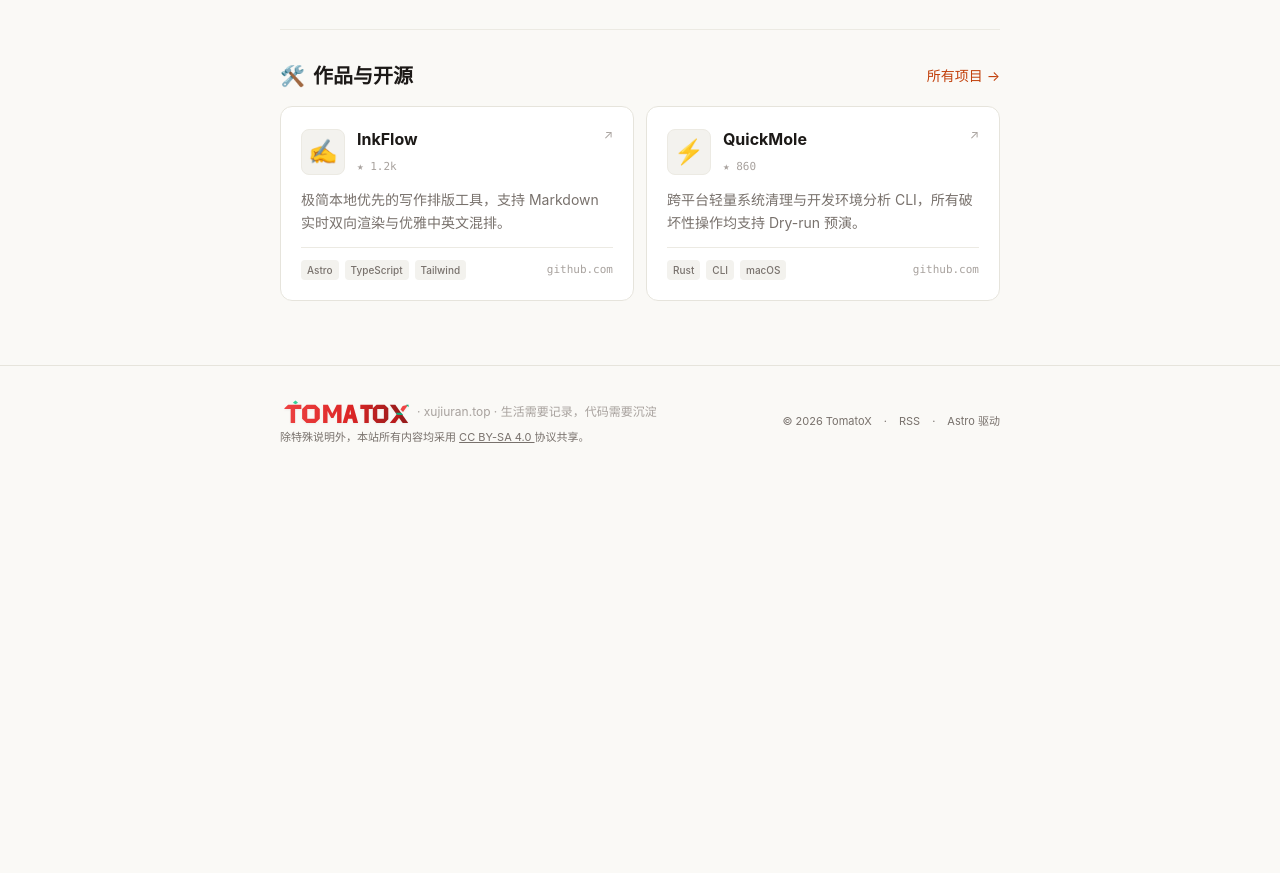
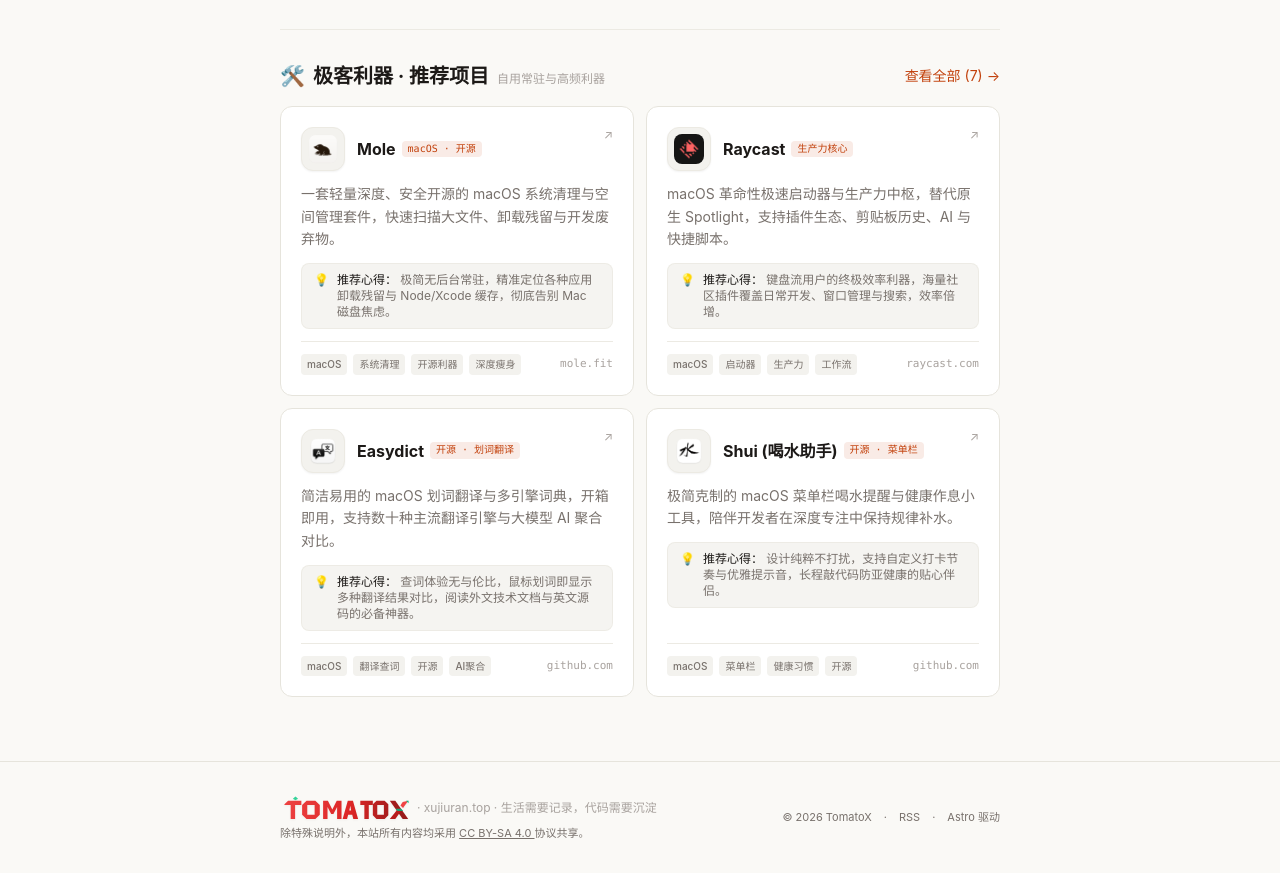
Before and after one commit to xujiuran/tomato.astro, an Astro site: page / in a window 1280 px wide. Shown: the part 1230-2103 px from the top of the page. Before the commit the page ends 1707 px from the top, so only its background shows below. Built offline with nearby package versions, Linux system fonts and the light colour scheme; Astro itself is replaced by a stand-in of ours.

Commit message:
feat(home): update homepage projects section to featured curated tools with real logos and shared data

```diff
--- /dev/null
+++ b/src/data/projects.ts
@@ -0,0 +1,91 @@
+export interface RecommendedProject {
+  name: string;
+  desc: string;
+  highlight: string;
+  tags: string[];
+  link: string;
+  logoUrl: string;
+  icon?: string;
+  badge: string;
+  category: 'productivity' | 'system' | 'health' | 'network';
+}
+
+export const recommendedProjects: RecommendedProject[] = [
+  {
+    name: 'Mole',
+    desc: '一套轻量深度、安全开源的 macOS 系统清理与空间管理套件，快速扫描大文件、卸载残留与开发废弃物。',
+    highlight: '极简无后台常驻，精准定位各种应用卸载残留与 Node/Xcode 缓存，彻底告别 Mac 磁盘焦虑。',
+    tags: ['macOS', '系统清理', '开源利器', '深度瘦身'],
+    link: 'https://mole.fit/zh/',
+    logoUrl: '/images/tools/mole.png',
+    icon: '🧹',
+    badge: 'macOS · 开源',
+    category: 'system',
+  },
+  {
+    name: 'Raycast',
+    desc: 'macOS 革命性极速启动器与生产力中枢，替代原生 Spotlight，支持插件生态、剪贴板历史、AI 与快捷脚本。',
+    highlight: '键盘流用户的终极效率利器，海量社区插件覆盖日常开发、窗口管理与搜索，效率倍增。',
+    tags: ['macOS', '启动器', '生产力', '工作流'],
+    link: 'https://www.raycast.com/',
+    logoUrl: '/images/tools/raycast.png',
+    icon: '🚀',
+    badge: '生产力核心',
+    category: 'productivity',
+  },
+  {
+    name: 'Easydict',
+    desc: '简洁易用的 macOS 划词翻译与多引擎词典，开箱即用，支持数十种主流翻译引擎与大模型 AI 聚合对比。',
+    highlight: '查词体验无与伦比，鼠标划词即显示多种翻译结果对比，阅读外文技术文档与英文源码的必备神器。',
+    tags: ['macOS', '翻译查词', '开源', 'AI聚合'],
+    link: 'https://github.com/tisfeng/easydict',
+    logoUrl: '/images/tools/easydict.png',
+    icon: '📖',
+    badge: '开源 · 划词翻译',
+    category: 'productivity',
+  },
+  {
+    name: 'Shui (喝水助手)',
+    desc: '极简克制的 macOS 菜单栏喝水提醒与健康作息小工具，陪伴开发者在深度专注中保持规律补水。',
+    highlight: '设计纯粹不打扰，支持自定义打卡节奏与优雅提示音，长程敲代码防亚健康的贴心伴侣。',
+    tags: ['macOS', '菜单栏', '健康习惯', '开源'],
+    link: 'https://github.com/rock-zhang/Shui',
+    logoUrl: '/images/tools/shui.png',
+    icon: '💧',
+    badge: '开源 · 菜单栏',
+    category: 'health',
+  },
+  {
+    name: 'Clash Verge Rev',
+    desc: '现代化的跨平台代理网络客户端，基于 Tauri 框架打造，界面优雅简洁，内存开销轻量，规则配置强大。',
+    highlight: '相比老旧客户端更清爽快速，Tauri 原生级低资源占用，订阅管理与分流规则一目了然。',
+    tags: ['跨平台', '网络分流', 'Tauri', '开源'],
+    link: 'https://github.com/clash-verge-rev/clash-verge-rev',
+    logoUrl: '/images/tools/clash-verge.png',
+    icon: '🌐',
+    badge: '跨平台 · 网络利器',
+    category: 'network',
+  },
+  {
+    name: 'KeyStats',
+    desc: '轻巧低占用的 macOS 键盘与鼠标输入统计应用，以直观热力图和图表记录每日敲击数据与打字习惯。',
+    highlight: '满足极客对键入数据的好奇心，清晰查看代码输出密度与工作高峰时段，劳逸结合一览无余。',
+    tags: ['macOS', '按键统计', '热力图', '开源'],
+    link: 'https://github.com/debugtheworldbot/keyStats',
+    logoUrl: '/images/tools/keystats.png',
+    icon: '⌨️',
+    badge: '开源 · 数据洞察',
+    category: 'health',
+  },
+  {
+    name: 'Mos',
+    desc: '让外接普通鼠标拥有媲美 macOS 妙控触控板的平滑顺畅滚动，支持滚轮独立反转和平滑插值算法。',
+    highlight: '外接非苹果鼠标的必备救星，彻底消灭生硬滚动的顿挫感，网页与代码翻阅如同丝般顺滑。',
+    tags: ['macOS', '平滑滚动', '外设优化', '开源'],
+    link: 'https://github.com/Caldis/Mos',
+    logoUrl: '/images/tools/mos.png',
+    icon: '🖱️',
+    badge: '开源 · 外设神器',
+    category: 'system',
+  },
+];
--- a/src/pages/index.astro
+++ b/src/pages/index.astro
@@ -49,24 +49,10 @@ const recentThoughts = [
   }
 ];
 
-const projects = [
-  {
-    name: 'InkFlow',
-    desc: '极简本地优先的写作排版工具，支持 Markdown 实时双向渲染与优雅中英文混排。',
-    tags: ['Astro', 'TypeScript', 'Tailwind'],
-    link: 'https://github.com',
-    icon: '✍️',
-    stars: '1.2k'
-  },
-  {
-    name: 'QuickMole',
-    desc: '跨平台轻量系统清理与开发环境分析 CLI，所有破坏性操作均支持 Dry-run 预演。',
-    tags: ['Rust', 'CLI', 'macOS'],
-    link: 'https://github.com',
-    icon: '⚡',
-    stars: '860'
-  }
-];
+import { recommendedProjects } from '../data/projects';
+
+// Featured tools displayed on homepage (2x2 grid)
+const featuredProjects = recommendedProjects.slice(0, 4);
 ---
 
 <BaseLayout currentPath="/">
@@ -158,19 +144,22 @@ const projects = [
 
   <hr class="my-8 border-[var(--border-secondary)]" />
 
-  <!-- Indie Projects / Open Source (Tw93-style) -->
+  <!-- Recommended Tools / Open Source (Curated) -->
   <section class="space-y-4">
     <div class="flex items-center justify-between">
-      <h2 class="text-lg sm:text-xl font-bold text-[var(--text-primary)] flex items-center gap-2">
-        <span>🛠️</span> 作品与开源
-      </h2>
+      <div class="flex items-baseline gap-2">
+        <h2 class="text-lg sm:text-xl font-bold text-[var(--text-primary)] flex items-center gap-2">
+          <span>🛠️</span> 极客利器 · 推荐项目
+        </h2>
+        <span class="text-xs text-[var(--text-tertiary)] hidden sm:inline">自用常驻与高频利器</span>
+      </div>
       <a href="/projects" class="text-xs sm:text-sm text-[var(--accent)] hover:underline flex items-center gap-1">
-        所有项目 →
+        查看全部 ({recommendedProjects.length}) →
       </a>
     </div>
 
     <div class="grid grid-cols-1 sm:grid-cols-2 gap-3">
-      {projects.map((p) => (
+      {featuredProjects.map((p) => (
         <ProjectCard {...p} />
       ))}
     </div>
--- a/src/pages/projects.astro
+++ b/src/pages/projects.astro
@@ -2,97 +2,7 @@
 import BaseLayout from '../layouts/BaseLayout.astro';
 import ProjectCard from '../components/ProjectCard.astro';
 
-interface RecommendedProject {
-  name: string;
-  desc: string;
-  highlight: string;
-  tags: string[];
-  link: string;
-  logoUrl: string;
-  icon?: string;
-  badge: string;
-  category: 'productivity' | 'system' | 'health' | 'network';
-}
-
-const recommendedProjects: RecommendedProject[] = [
-  {
-    name: 'Mole',
-    desc: '一套轻量深度、安全开源的 macOS 系统清理与空间管理套件，快速扫描大文件、卸载残留与开发废弃物。',
-    highlight: '极简无后台常驻，精准定位各种应用卸载残留与 Node/Xcode 缓存，彻底告别 Mac 磁盘焦虑。',
-    tags: ['macOS', '系统清理', '开源利器', '深度瘦身'],
-    link: 'https://mole.fit/zh/',
-    logoUrl: '/images/tools/mole.png',
-    icon: '🧹',
-    badge: 'macOS · 开源',
-    category: 'system',
-  },
-  {
-    name: 'Raycast',
-    desc: 'macOS 革命性极速启动器与生产力中枢，替代原生 Spotlight，支持插件生态、剪贴板历史、AI 与快捷脚本。',
-    highlight: '键盘流用户的终极效率利器，海量社区插件覆盖日常开发、窗口管理与搜索，效率倍增。',
-    tags: ['macOS', '启动器', '生产力', '工作流'],
-    link: 'https://www.raycast.com/',
-    logoUrl: '/images/tools/raycast.png',
-    icon: '🚀',
-    badge: '生产力核心',
-    category: 'productivity',
-  },
-  {
-    name: 'Easydict',
-    desc: '简洁易用的 macOS 划词翻译与多引擎词典，开箱即用，支持数十种主流翻译引擎与大模型 AI 聚合对比。',
-    highlight: '查词体验无与伦比，鼠标划词即显示多种翻译结果对比，阅读外文技术文档与英文源码的必备神器。',
-    tags: ['macOS', '翻译查词', '开源', 'AI聚合'],
-    link: 'https://github.com/tisfeng/easydict',
-    logoUrl: '/images/tools/easydict.png',
-    icon: '📖',
-    badge: '开源 · 划词翻译',
-    category: 'productivity',
-  },
-  {
-    name: 'Shui (喝水助手)',
-    desc: '极简克制的 macOS 菜单栏喝水提醒与健康作息小工具，陪伴开发者在深度专注中保持规律补水。',
-    highlight: '设计纯粹不打扰，支持自定义打卡节奏与优雅提示音，长程敲代码防亚健康的贴心伴侣。',
-    tags: ['macOS', '菜单栏', '健康习惯', '开源'],
-    link: 'https://github.com/rock-zhang/Shui',
-    logoUrl: '/images/tools/shui.png',
-    icon: '💧',
-    badge: '开源 · 菜单栏',
-    category: 'health',
-  },
-  {
-    name: 'Clash Verge Rev',
-    desc: '现代化的跨平台代理网络客户端，基于 Tauri 框架打造，界面优雅简洁，内存开销轻量，规则配置强大。',
-    highlight: '相比老旧客户端更清爽快速，Tauri 原生级低资源占用，订阅管理与分流规则一目了然。',
-    tags: ['跨平台', '网络分流', 'Tauri', '开源'],
-    link: 'https://github.com/clash-verge-rev/clash-verge-rev',
-    logoUrl: '/images/tools/clash-verge.png',
-    icon: '🌐',
-    badge: '跨平台 · 网络利器',
-    category: 'network',
-  },
-  {
-    name: 'KeyStats',
-    desc: '轻巧低占用的 macOS 键盘与鼠标输入统计应用，以直观热力图和图表记录每日敲击数据与打字习惯。',
-    highlight: '满足极客对键入数据的好奇心，清晰查看代码输出密度与工作高峰时段，劳逸结合一览无余。',
-    tags: ['macOS', '按键统计', '热力图', '开源'],
-    link: 'https://github.com/debugtheworldbot/keyStats',
-    logoUrl: '/images/tools/keystats.png',
-    icon: '⌨️',
-    badge: '开源 · 数据洞察',
-    category: 'health',
-  },
-  {
-    name: 'Mos',
-    desc: '让外接普通鼠标拥有媲美 macOS 妙控触控板的平滑顺畅滚动，支持滚轮独立反转和平滑插值算法。',
-    highlight: '外接非苹果鼠标的必备救星，彻底消灭生硬滚动的顿挫感，网页与代码翻阅如同丝般顺滑。',
-    tags: ['macOS', '平滑滚动', '外设优化', '开源'],
-    link: 'https://github.com/Caldis/Mos',
-    logoUrl: '/images/tools/mos.png',
-    icon: '🖱️',
-    badge: '开源 · 外设神器',
-    category: 'system',
-  },
-];
+import { recommendedProjects } from '../data/projects';
 
 const categories = [
   { id: 'all', label: '全部利器', count: recommendedProjects.length },
```
